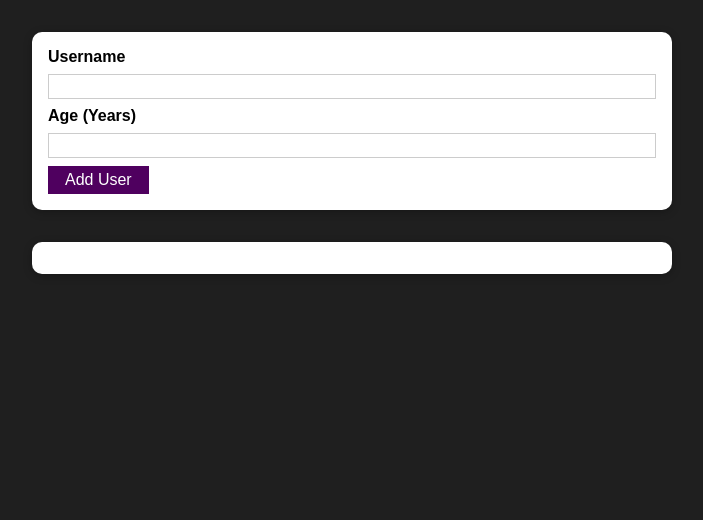
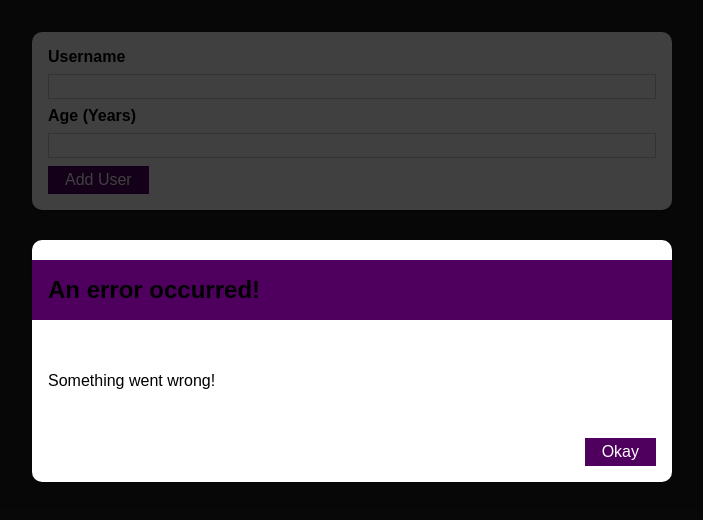
Before and after one commit to HenryKondratko/react-username-age, a React (Create React App) app: page / in a window 1280 px wide. Shown: the top 520 px of the page, without its empty margins (288-991 px from the left). Built offline with nearby package versions, Linux system fonts and the light colour scheme.

Commit message:
ErrorModal component and styling

```diff
--- /dev/null
+++ b/src/components/UI/ErrorModal.js
@@ -0,0 +1,23 @@
+import React from 'react';
+import Card from "./Card";
+import Button from "./Button";
+import classes from './ErrorModal.module.css'
+
+const ErrorModal = props => {
+    return (
+        <div>
+            <div className={classes.backdrop} />
+            <Card className={classes.modal}>
+                <h2 className={classes.header}>{props.title}</h2>
+                <div className={classes.content}>
+                    <p>{props.message}</p>
+                </div>
+                <footer className={classes.actions}>
+                    <Button>Okay</Button>
+                </footer>
+            </Card>
+        </div>
+    )
+};
+
+export default ErrorModal
--- /dev/null
+++ b/src/components/UI/ErrorModal.module.css
@@ -0,0 +1,45 @@
+.backdrop {
+    position: fixed;
+    top: 0;
+    left: 0;
+    width: 100%;
+    height: 100vh;
+    z-index: 10;
+    background: rgba(0, 0, 0, 0.75);
+}
+
+.modal {
+    position: fixed;
+    top: 30vh;
+    left: 10%;
+    width: 80%;
+    z-index: 100;
+    overflow: hidden;
+}
+
+.header {
+    background: #4f005f;
+    padding: 1rem;
+}
+
+.header h2 {
+    margin: 0;
+    color: white;
+}
+
+.content {
+    padding: 1rem;
+}
+
+.actions {
+    padding: 1rem;
+    display: flex;
+    justify-content: flex-end;
+}
+
+@media (min-width: 768px) {
+    .modal {
+        left: calc(50% - 20rem);
+        width: 40rem;
+    }
+}
--- a/src/components/Users/AddUser.js
+++ b/src/components/Users/AddUser.js
@@ -2,6 +2,7 @@
 import Card from '../UI/Card';
 import classes from './AddUser.module.css';
 import Button from "../UI/Button";
+import ErrorModal from "../UI/ErrorModal";
 
 const AddUser = props => {
     const [enteredUsername, setEnteredUsername] = useState('');
@@ -30,6 +31,8 @@
     };
 
     return (
+        <div>
+        <ErrorModal title="An error occurred!" message="Something went wrong!" />
         <Card className={classes.input}>
             <form onSubmit={addUserHandler}>
                 <label htmlFor="username">Username</label>
@@ -39,6 +42,7 @@
                 <Button type="submit">Add User</Button>
             </form>
         </Card>
+        </div>
     );
 };
 
```
